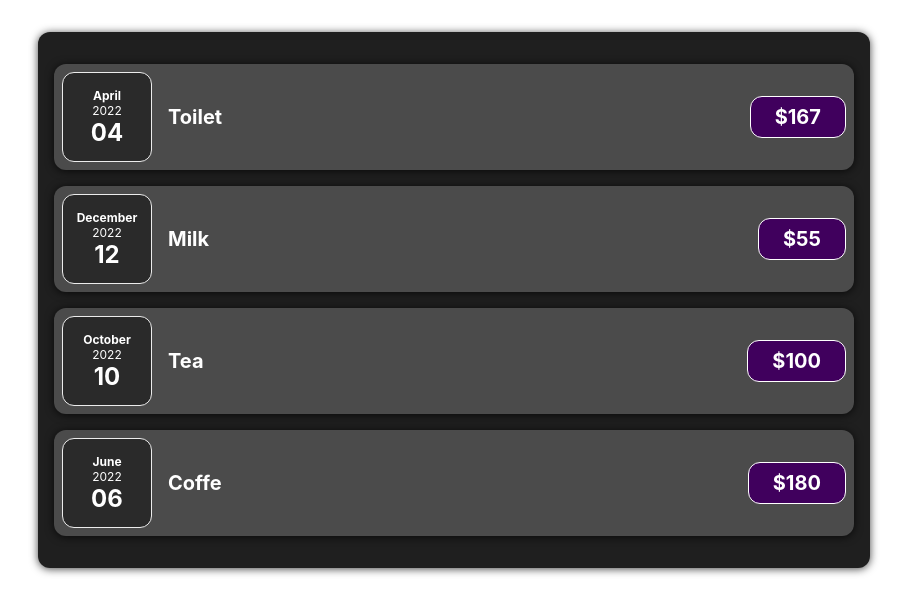
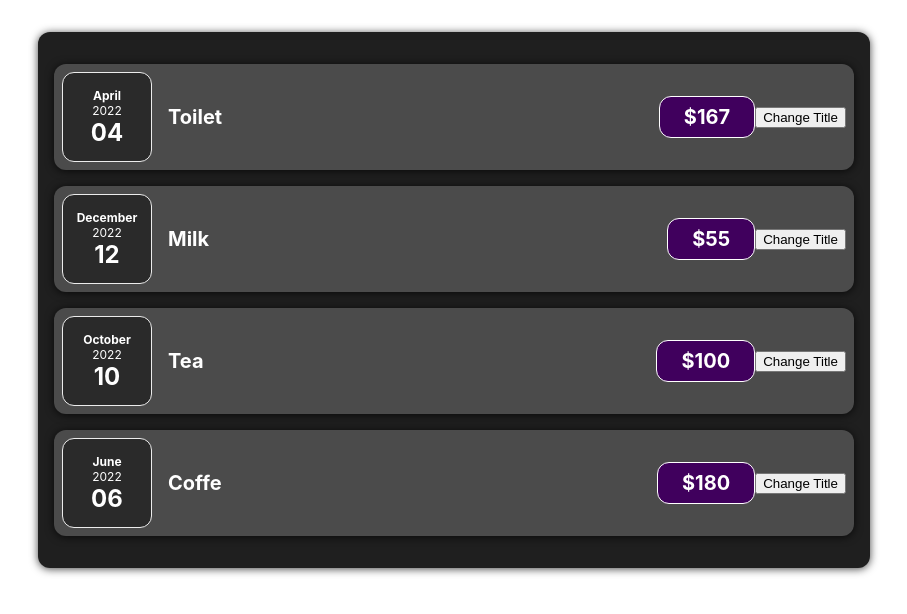
Before and after one commit to ENG-Baraah/react-complete-guide, a React (Create React App) app: page / in a window 1280 px wide. Shown: the top 614 px of the page, without its empty margins (186-1093 px from the left). Built offline with nearby package versions, Linux system fonts and the light colour scheme.

Commit message:
Working with state

```diff
--- a/src/components/Expenses/ExpenseItem.js
+++ b/src/components/Expenses/ExpenseItem.js
@@ -1,15 +1,22 @@
-import React from "react";
+import React, { useState } from "react";
 import "./ExpenseItem.css";
 import ExpenseDate from "../Expenses/ExpenseDate.js";
 import Card from "../UI/Card";
 const ExpenseItem = (props) => {
+  const [title, setTitle] = useState(props.title);
+
+  const clickHandler = () => {
+    setTitle("updated!!");
+    console.log(title);
+  };
   return (
     <Card className="expense-item">
       <ExpenseDate date={props.date} />
       <div className="expense-item__description ">
-        <h2>{props.title}</h2>
+        <h2>{title}</h2>
         <div className="expense-item__price">${props.amount}</div>
       </div>
+      <button onClick={clickHandler}>Change Title</button>
     </Card>
   );
 };
```
